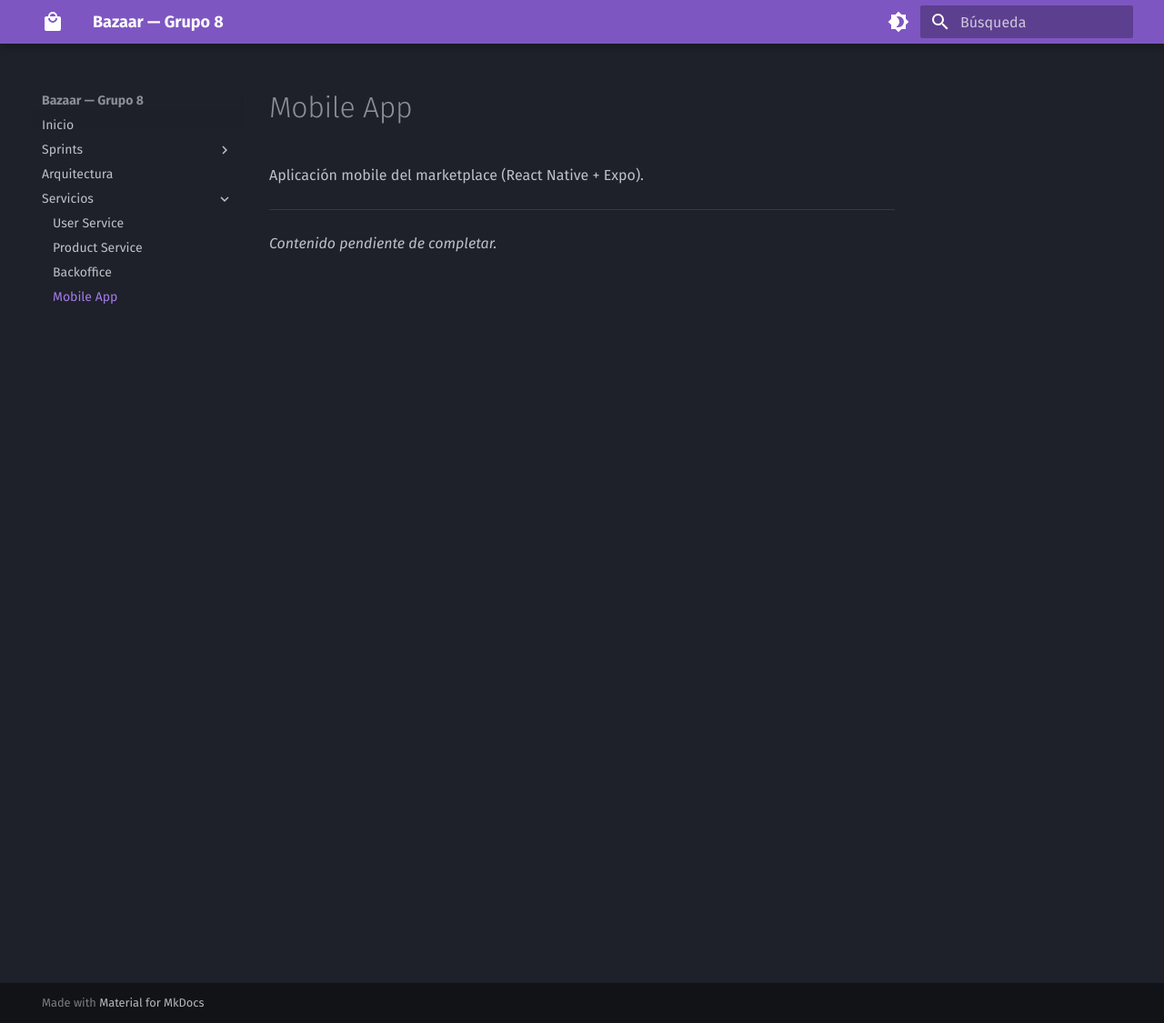
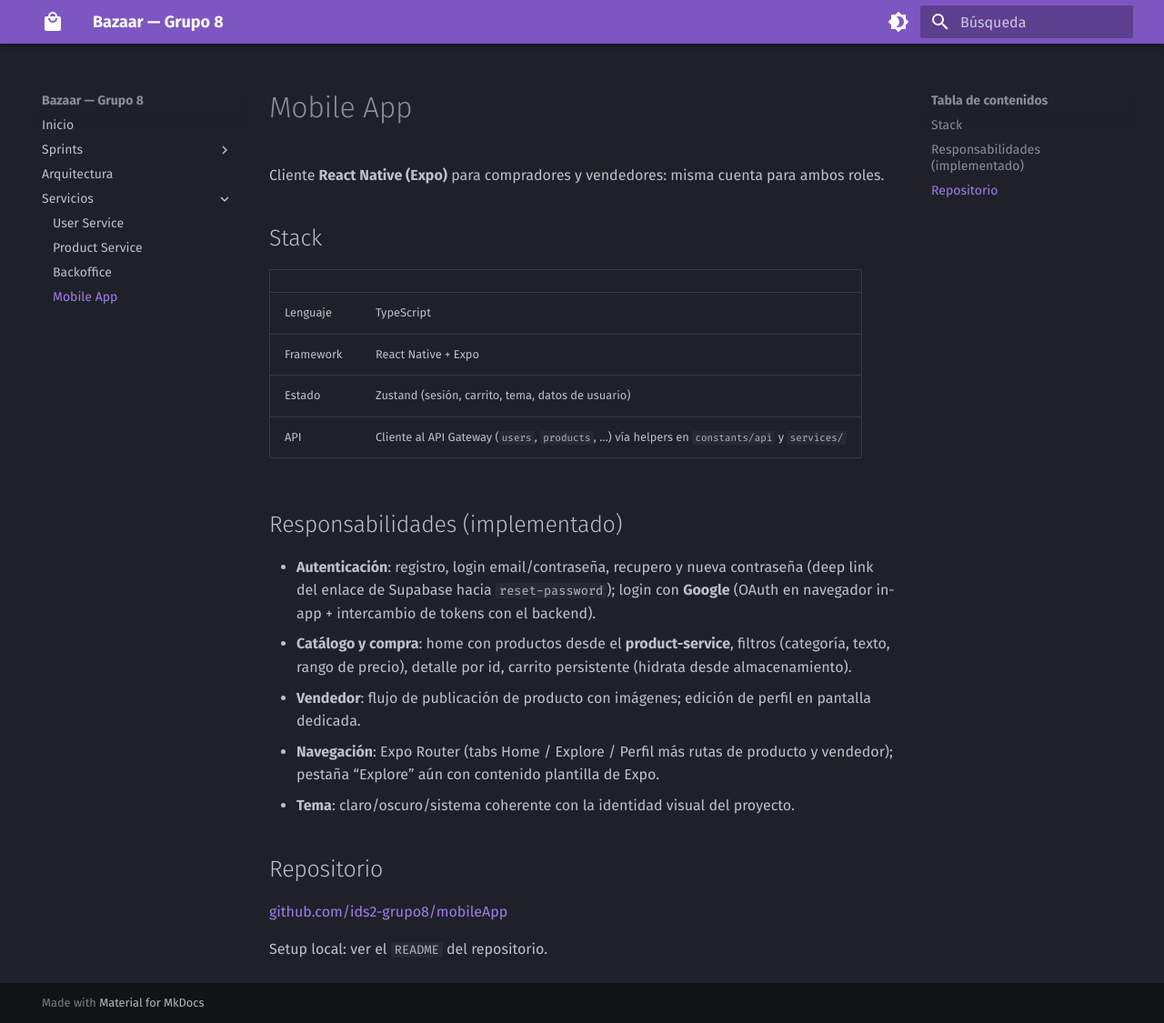
Before and after one commit to ids2-grupo8/Documentacion, an MkDocs documentation site: the page built from docs/servicios/mobile-app.md, in a window 1280 px wide and 1125 px high. Shown: the whole window at 91% size. Built offline with MkDocs 1.6.1 and Material for MkDocs 9.7.7, drawn with Linux system fonts in a browser that asks for light colours.

Commit message:
docs: update service responsibilities based on current implementation

```diff
--- a/docs/servicios/mobile-app.md
+++ b/docs/servicios/mobile-app.md
@@ -1,7 +1,26 @@
 # Mobile App
 
-Aplicación mobile del marketplace (React Native + Expo).
+Cliente **React Native (Expo)** para compradores y vendedores: misma cuenta para ambos roles.
 
----
+## Stack
 
-*Contenido pendiente de completar.*
+| | |
+|---|---|
+| Lenguaje | TypeScript |
+| Framework | React Native + Expo |
+| Estado | Zustand (sesión, carrito, tema, datos de usuario) |
+| API | Cliente al API Gateway (`users`, `products`, …) vía helpers en `constants/api` y `services/` |
+
+## Responsabilidades (implementado)
+
+- **Autenticación**: registro, login email/contraseña, recupero y nueva contraseña (deep link del enlace de Supabase hacia `reset-password`); login con **Google** (OAuth en navegador in-app + intercambio de tokens con el backend).
+- **Catálogo y compra**: home con productos desde el **product-service**, filtros (categoría, texto, rango de precio), detalle por id, carrito persistente (hidrata desde almacenamiento).
+- **Vendedor**: flujo de publicación de producto con imágenes; edición de perfil en pantalla dedicada.
+- **Navegación**: Expo Router (tabs Home / Explore / Perfil más rutas de producto y vendedor); pestaña “Explore” aún con contenido plantilla de Expo.
+- **Tema**: claro/oscuro/sistema coherente con la identidad visual del proyecto.
+
+## Repositorio
+
+[github.com/ids2-grupo8/mobileApp](https://github.com/ids2-grupo8/mobileApp)
+
+Setup local: ver el `README` del repositorio.
```
Also changed, not shown: docs/servicios/backoffice.md (+20 -3 lines), docs/servicios/product-service.md (+22 -3 lines), docs/servicios/user-service.md (+21 -3 lines).
